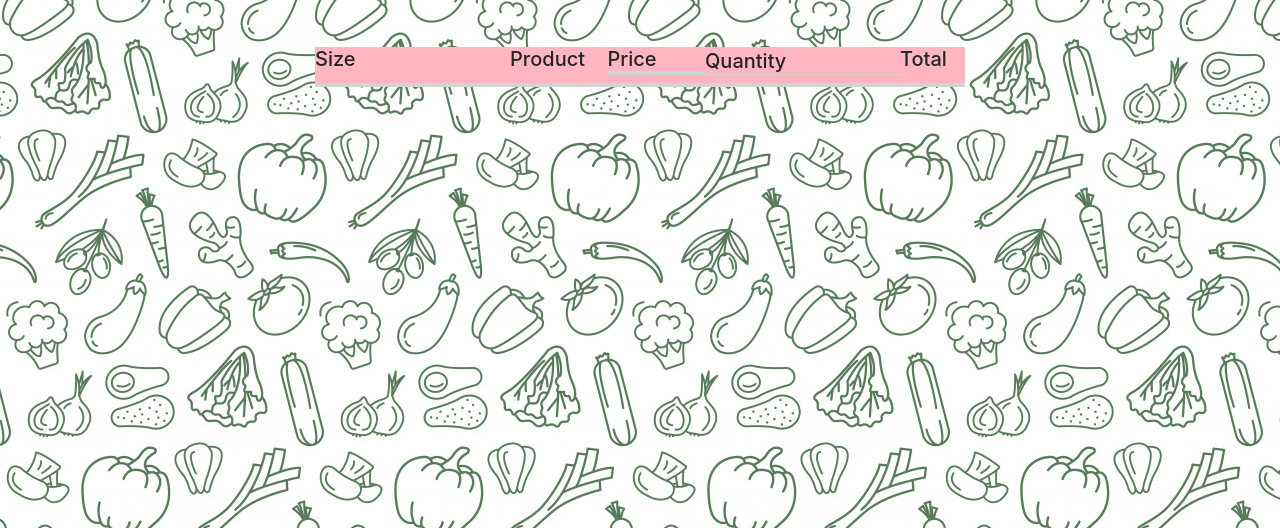
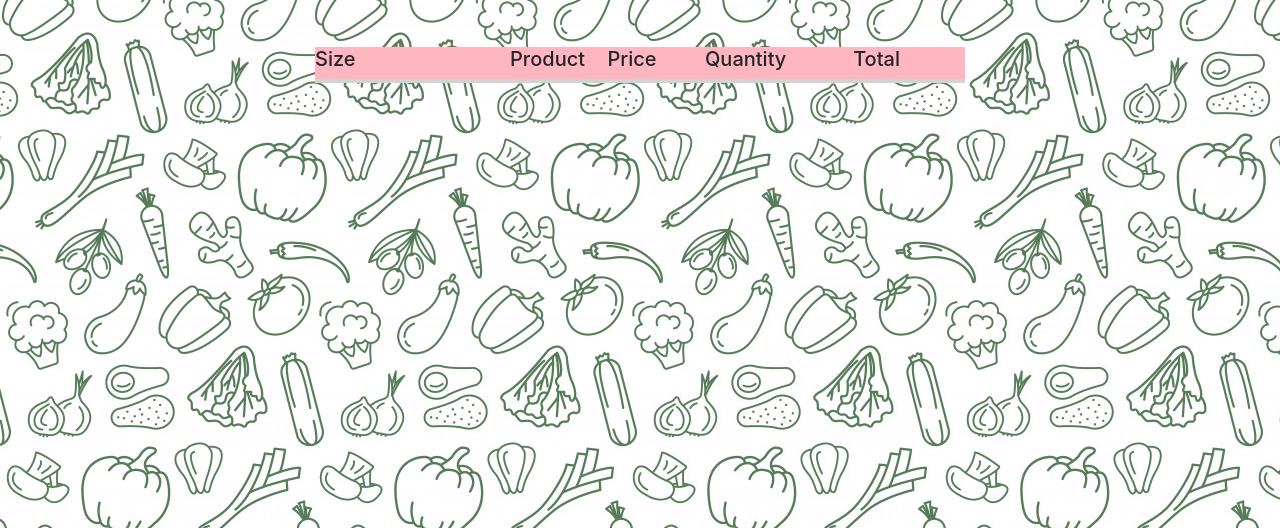
Before and after one commit to mustafaha1/pizzashop-vs1, a plain HTML site: page cart.html in a window 1280 px wide. Shown: the part 272-800 px from the top of the page. Drawn offline with nearby package versions, Linux system fonts and the light colour scheme.

Commit message:
Add files via upload

```diff
--- a/style.css
+++ b/style.css
@@ -118,7 +118,7 @@ img{
 
 .price{
     width: 15%;
-    border-bottom: 4px solid lightgray;
+    /* border-bottom: 4px solid lightgray; */
     display: flex;
     align-items: center;
 
@@ -126,19 +126,18 @@ img{
 }
 
 .quantity{
-    width: 30%;
-    border-bottom: 1px solid lightgray;
+    width: 20%;
+    /* border-bottom: 1px solid lightgray; */
     display: flex;
     align-items: center;
 }
-
-/* .total{
+ .total{
     width: 10%;
-    border-bottom: 1px solid lightgray;
+    /* border-bottom: 1px solid lightgray; */
     display: flex;
     justify-content: flex-end;
     align-items: center;
-} */
+}
 
 .product img {
     width: 75px;
```
